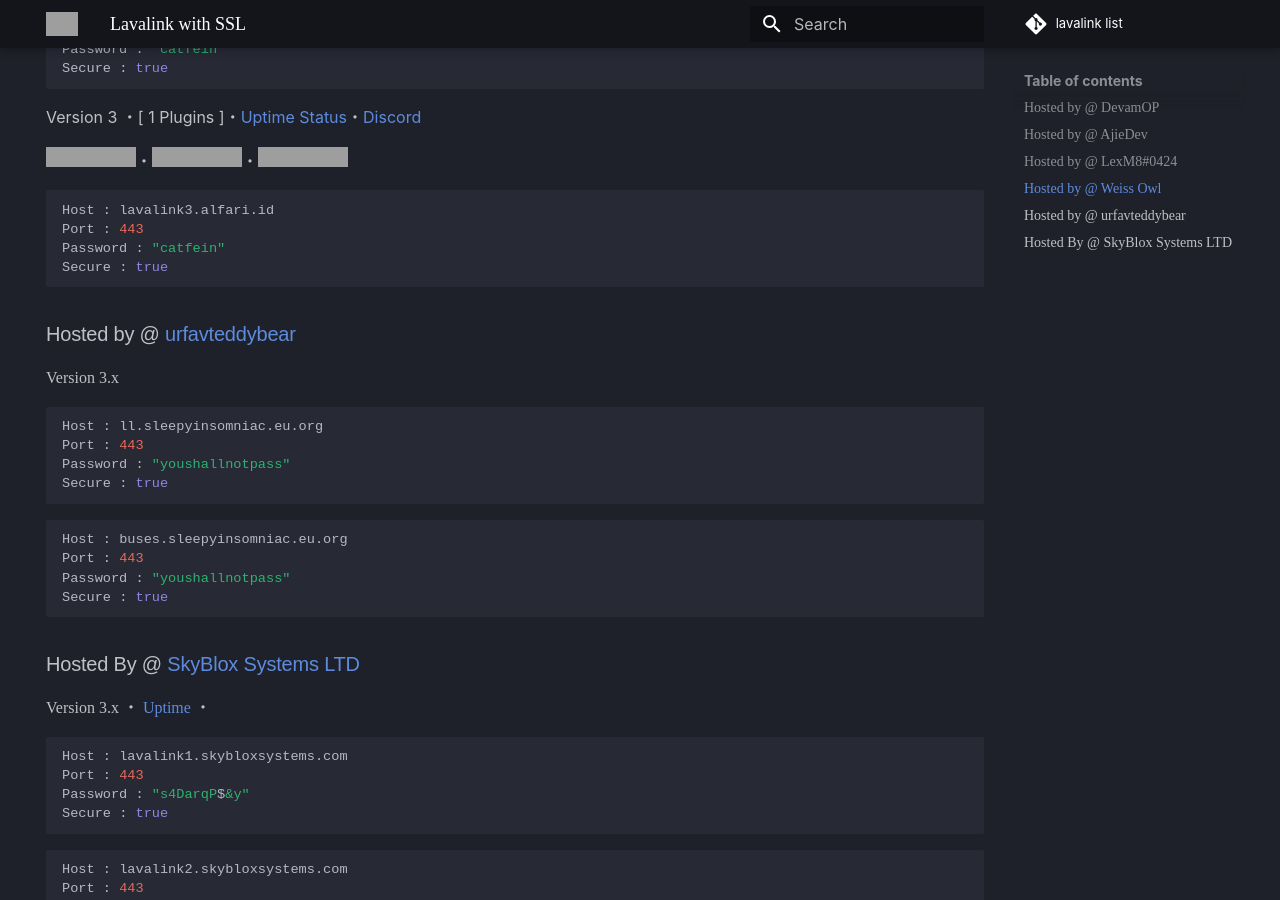
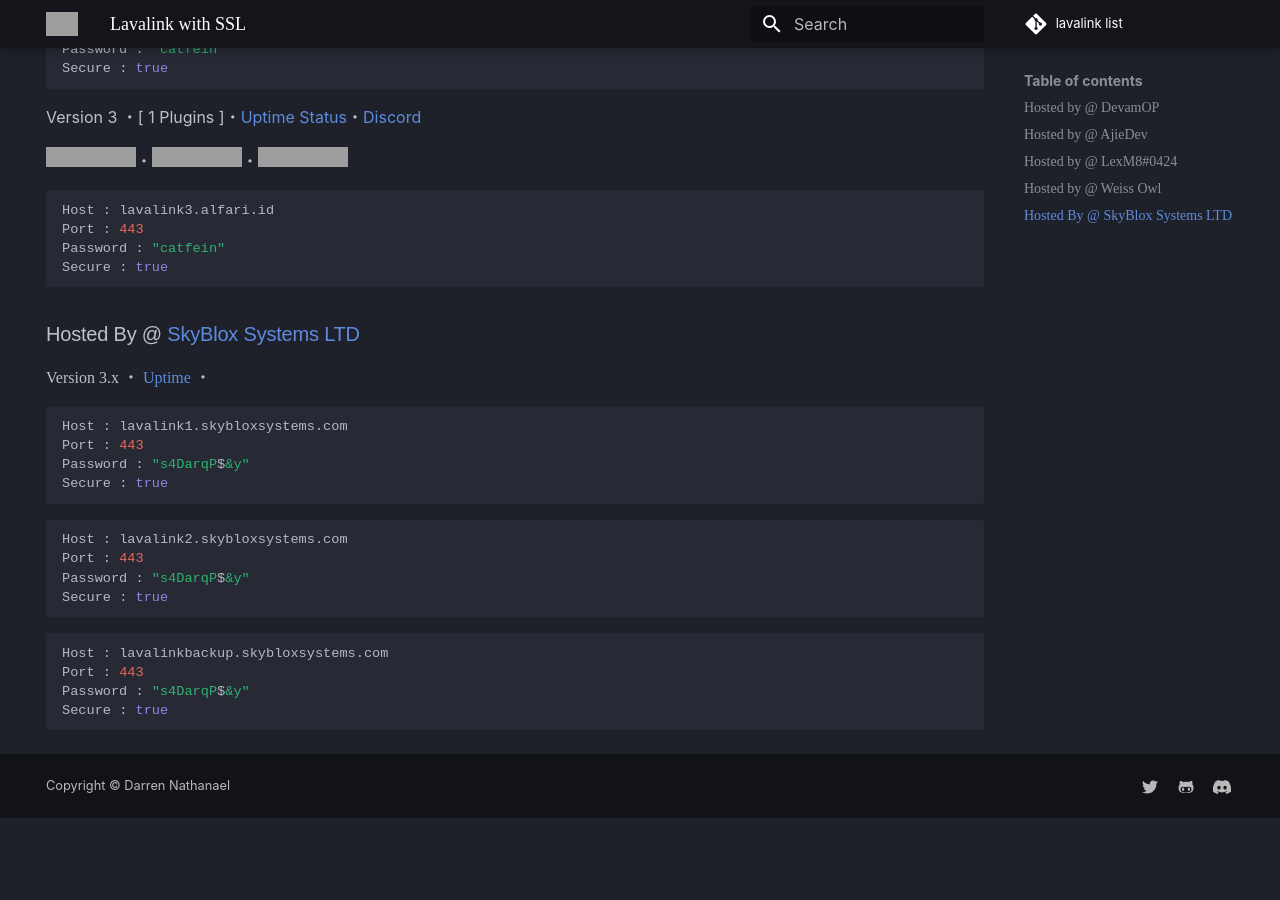
Before and after one commit to DarrenOfficial/lavalink-list, an MkDocs documentation site: the page built from docs/SSL/lavalink-with-ssl.md, in a window 1280 px wide and 900 px high, scrolled down 1739 px. Built offline with MkDocs 1.6.1 and Material for MkDocs 9.7.7, drawn with Linux system fonts in a browser that asks for light colours; some web fonts are replaced; comment, search, counter and statistics services are not loaded; a style sheet for code colours, icons or effects is not loaded; after the commit the page ends 2557 px from its top, so only the background shows below that; grey boxes are pictures that could not be loaded.

Commit message:
Update lavalink-with-ssl.md

````diff
--- a/docs/SSL/lavalink-with-ssl.md
+++ b/docs/SSL/lavalink-with-ssl.md
@@ -94,21 +94,6 @@ Password : "catfein"
 Secure : true
 ```
 
-### Hosted by @ [urfavteddybear](https://github.com/urfavteddybear/)
-Version 3.x
-```bash
-Host : ll.sleepyinsomniac.eu.org
-Port : 443
-Password : "youshallnotpass"
-Secure : true
-```
-```bash
-Host : buses.sleepyinsomniac.eu.org
-Port : 443
-Password : "youshallnotpass"
-Secure : true
-```
-
 ### Hosted By @ [SkyBlox Systems LTD](https://skybloxsystems.com)
 Version 3.x ・ [Uptime](https://uptime.skybloxsystems.com/status/backend) ・
 ```bash
````
